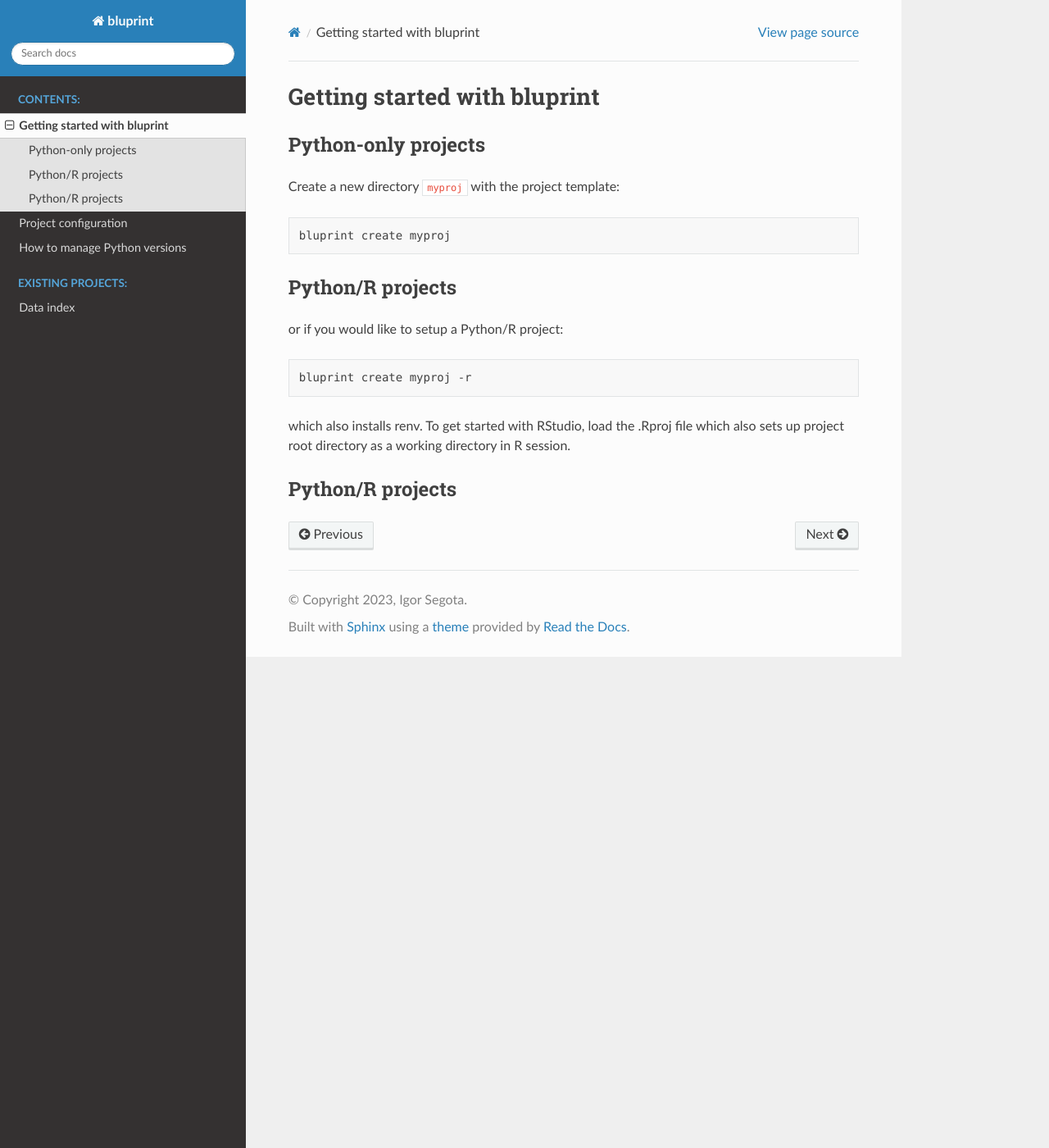
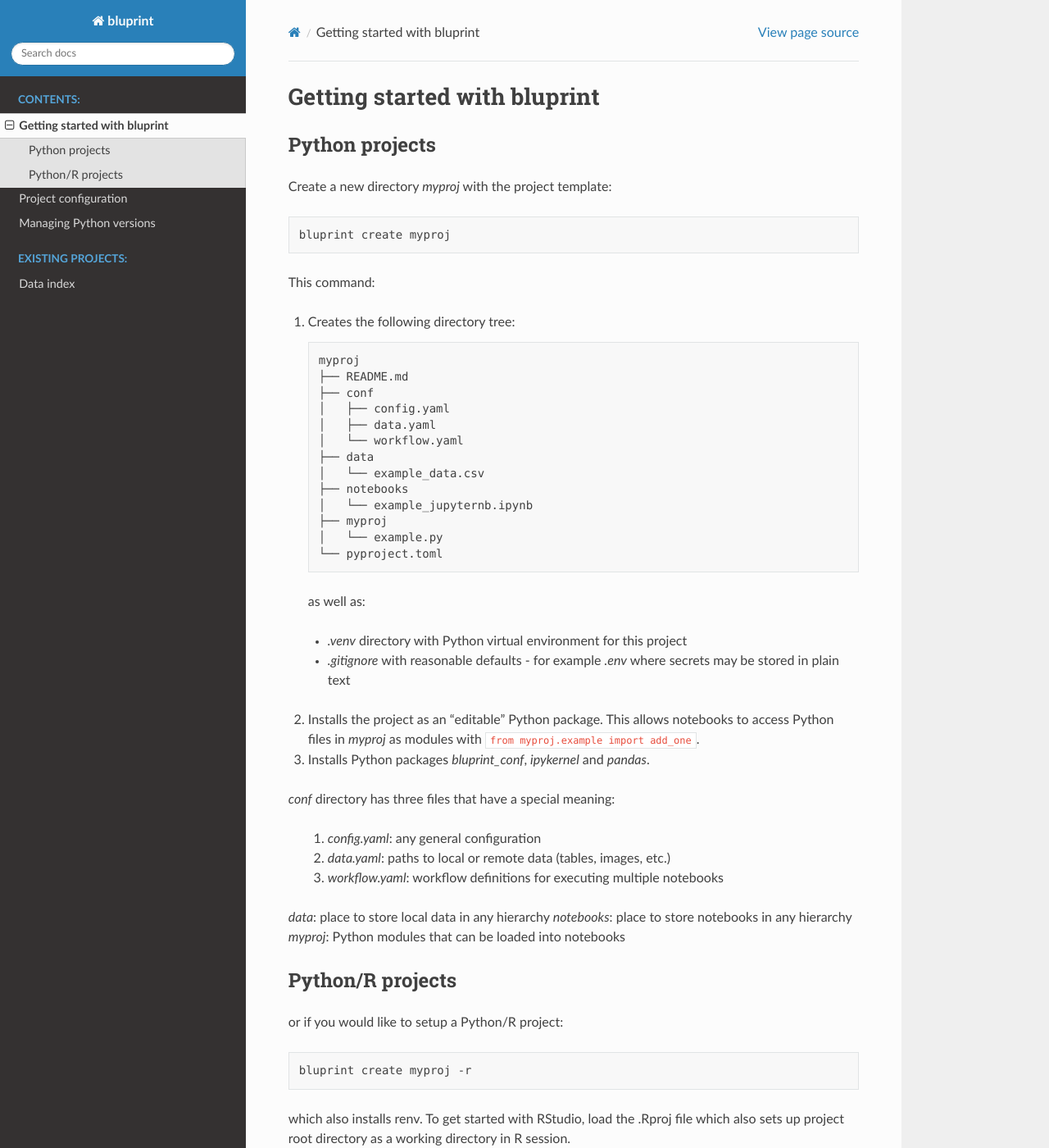
Before and after one commit to igor-sb/bluprint, a Sphinx documentation site: the page built from docs/source/tutorial.rst, in a window 1280 px wide and 1400 px high. Shown: the whole window at 82% size. Built offline with Sphinx 7.4.7 and the Read the Docs theme 2.0.0, drawn with Linux system fonts in a browser that asks for light colours.

Commit message:
update docs

```diff
--- a/docs/source/python_versions.rst
+++ b/docs/source/python_versions.rst
@@ -1,5 +1,5 @@
-How to manage Python versions
-=============================
+Managing Python versions
+========================
 
 You can use `pyenv <https://github.com/pyenv/pyenv#installation>`_ to manage
 Python versions. Once it is installed, use ``pyenv versions`` to see which
--- a/docs/source/tutorial.rst
+++ b/docs/source/tutorial.rst
@@ -1,15 +1,51 @@
 Getting started with bluprint
 =============================
 
-Python-only projects
---------------------
+Python projects
+---------------
 
-Create a new directory ``myproj`` with the project template:
+Create a new directory *myproj* with the project template:
 
 .. code-block:: bash
 
-	bluprint create myproj
+    bluprint create myproj
 
+This command:
+
+1. Creates the following directory tree::
+
+    myproj
+    ├── README.md
+    ├── conf
+    │   ├── config.yaml
+    │   ├── data.yaml
+    │   └── workflow.yaml
+    ├── data
+    │   └── example_data.csv
+    ├── notebooks
+    │   └── example_jupyternb.ipynb
+    ├── myproj
+    │   └── example.py
+    └── pyproject.toml
+
+  as well as:
+
+  * *.venv* directory with Python virtual environment for this project
+  * *.gitignore* with reasonable defaults - for example *.env* where secrets may be stored in plain text
+
+2. Installs the project as an "editable" Python package. This allows notebooks to access Python files in *myproj* as modules with ``from myproj.example import add_one``.
+
+3. Installs Python packages *bluprint_conf*, *ipykernel* and *pandas*.
+
+*conf* directory has three files that have a special meaning:
+
+  1. *config.yaml*: any general configuration
+  2. *data.yaml*: paths to local or remote data (tables, images, etc.)
+  3. *workflow.yaml*: workflow definitions for executing multiple notebooks
+
+*data*: place to store local data in any hierarchy
+*notebooks*: place to store notebooks in any hierarchy
+*myproj*: Python modules that can be loaded into notebooks
 
 
 
@@ -20,11 +56,6 @@
 
 .. code-block:: bash
 
-	bluprint create myproj -r
+    bluprint create myproj -r
 
 which also installs renv. To get started with RStudio, load the .Rproj file which also sets up project root directory as a working directory in R session.
-
-
-
-Python/R projects
------------------
```
Also changed, not shown: README.rst (+4 -4 lines), 1 other file.
